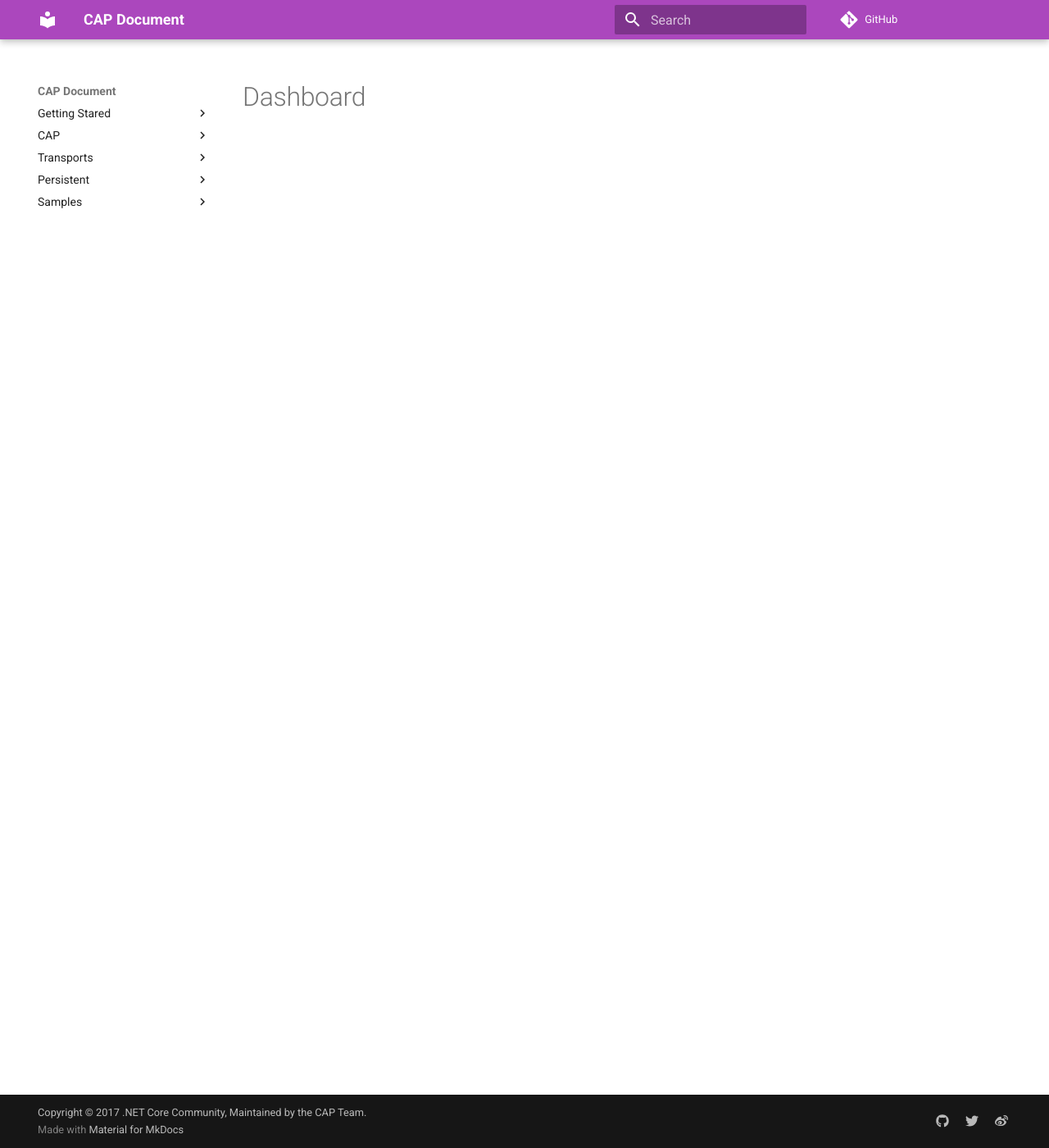
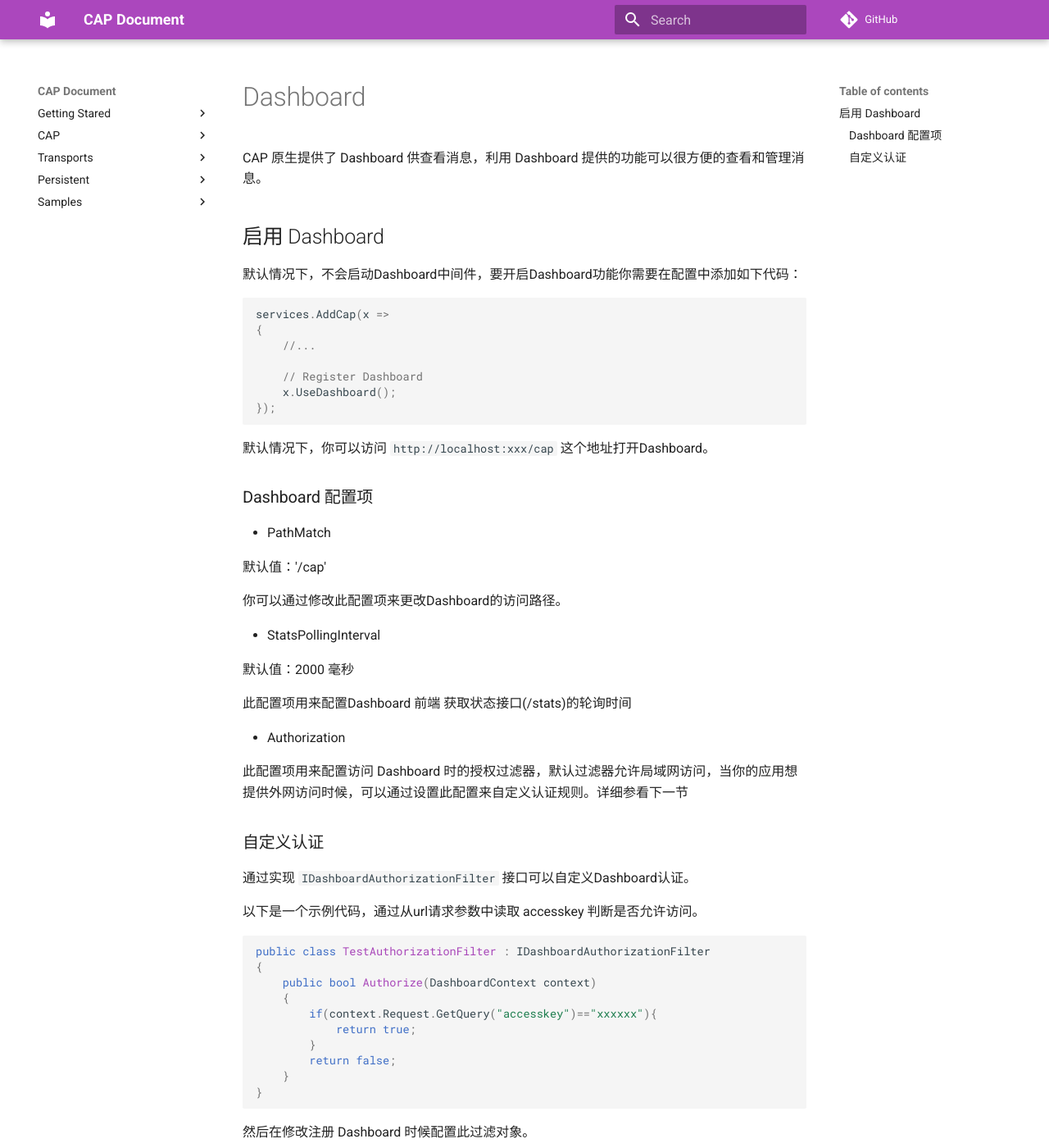
Before and after one commit to dotnetcore/CAP, an MkDocs documentation site: the page built from docs/content/user-guide/cn/monitoring/dashboard.md, in a window 1280 px wide and 1400 px high. Shown: the whole window at 82% size. Built offline with MkDocs 1.6.1 and Material for MkDocs 9.7.7, drawn with Linux system fonts in a browser that asks for light colours; comment, search, counter and statistics services are not loaded; some of the changed text lies outside the part shown.

Commit message:
Add dashboard docs

````diff
--- a/docs/content/user-guide/cn/monitoring/dashboard.md
+++ b/docs/content/user-guide/cn/monitoring/dashboard.md
@@ -1 +1,70 @@
 # Dashboard
+
+CAP 原生提供了 Dashboard 供查看消息，利用 Dashboard 提供的功能可以很方便的查看和管理消息。
+
+## 启用 Dashboard
+
+默认情况下，不会启动Dashboard中间件，要开启Dashboard功能你需要在配置中添加如下代码：
+
+```C#
+services.AddCap(x =>
+{
+    //...
+
+    // Register Dashboard
+    x.UseDashboard();
+});
+```
+
+默认情况下，你可以访问 `http://localhost:xxx/cap` 这个地址打开Dashboard。
+
+### Dashboard 配置项
+
+* PathMatch
+
+默认值：'/cap'
+
+你可以通过修改此配置项来更改Dashboard的访问路径。
+
+* StatsPollingInterval
+
+默认值：2000 毫秒
+
+此配置项用来配置Dashboard 前端 获取状态接口(/stats)的轮询时间
+
+* Authorization
+
+此配置项用来配置访问 Dashboard 时的授权过滤器，默认过滤器允许局域网访问，当你的应用想提供外网访问时候，可以通过设置此配置来自定义认证规则。详细参看下一节
+
+### 自定义认证
+
+通过实现 `IDashboardAuthorizationFilter` 接口可以自定义Dashboard认证。
+
+以下是一个示例代码，通过从url请求参数中读取 accesskey 判断是否允许访问。
+
+```C#
+public class TestAuthorizationFilter : IDashboardAuthorizationFilter
+{
+    public bool Authorize(DashboardContext context)
+    {
+        if(context.Request.GetQuery("accesskey")=="xxxxxx"){
+            return true;
+        }
+        return false;
+    }
+}
+```
+
+然后在修改注册 Dashboard 时候配置此过滤对象。
+
+```C#
+services.AddCap(x =>
+{
+    //...
+
+    // Register Dashboard
+    x.UseDashboard(opt => {
+        opt.Authorization = new[] {new TestAuthorizationFilter()};
+    });
+});
+```
````
